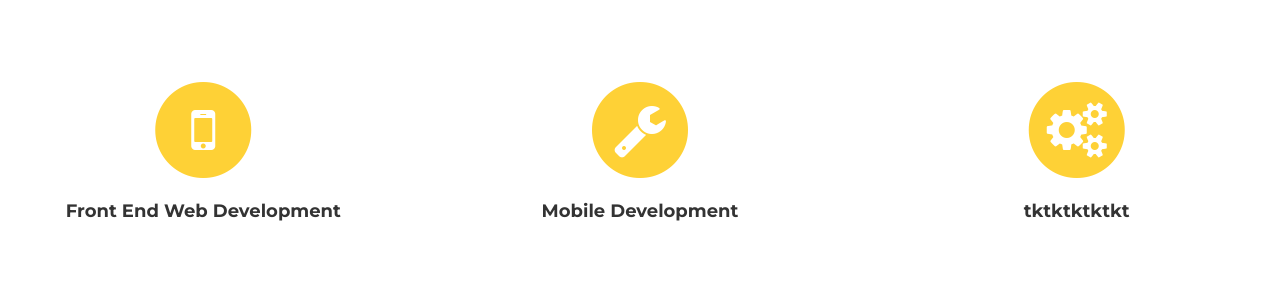
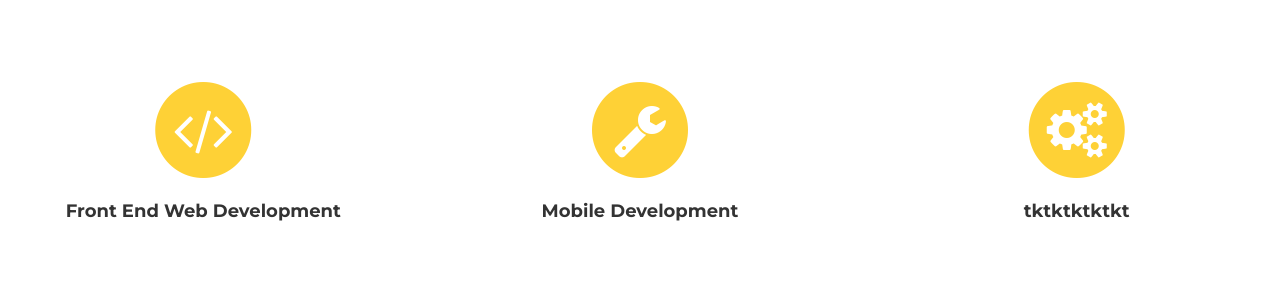
Before and after one commit to jwuetcher/jwuetcher.github.io, a Jekyll site: the page built from index.html, in a window 1280 px wide and 900 px high, scrolled down 2270 px. Shown: the part 150-442 px from the top of the window. Built offline with Jekyll 4.4.1, drawn with Linux system fonts in a browser that asks for light colours; some web fonts are replaced.

Commit message:
skill icon adjustment

```diff
--- a/_includes/skills.html
+++ b/_includes/skills.html
@@ -95,7 +95,7 @@
                 <div class="col-md-4">
                     <span class="fa-stack fa-4x">
                         <i class="fa fa-circle fa-stack-2x text-primary"></i>
-                        <i class="fa fa-mobile fa-stack-1x fa-inverse"></i>
+                        <i class="fa fa-code fa-stack-1x fa-inverse"></i>
                     </span>
                     <h4 class="service-heading">Front End Web Development</h4>
                     <p class="text-muted"></p>
```
